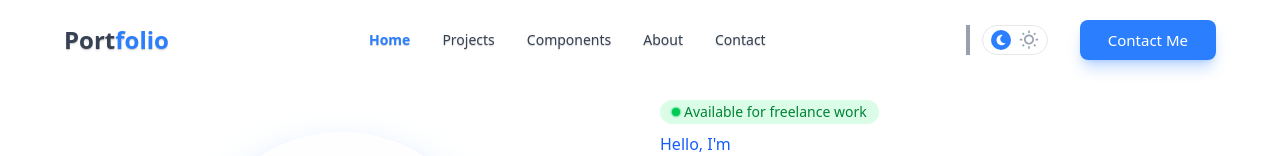
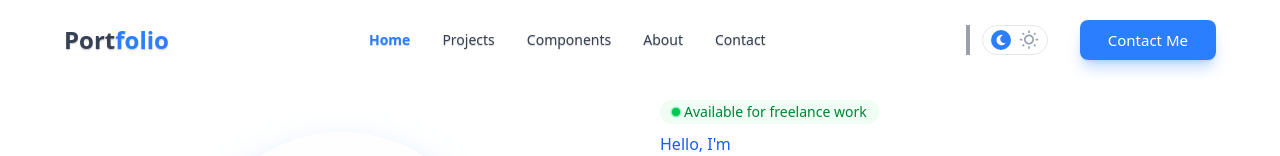
Before and after one commit to Kummirai/react-components, a Next.js app: page / in a window 1280 px wide. Shown: the top 156 px of the page. Built offline with nearby package versions, Linux system fonts and the light colour scheme.

Commit message:
FIx available to work notification

```diff
--- a/components/hero-2a/HeroTwoA.jsx
+++ b/components/hero-2a/HeroTwoA.jsx
@@ -29,7 +29,7 @@ export default function HeroTwoA({ img }) {
         {/* Developer details */}
         <div className="flex flex-col items-center sm:items-start justify-center gap-3 my-5 sm:my-0 sm:px-5 lg:p-0">
           <div className="flex flex-col items-center sm:justify-start sm:items-start justify-center">
-            <div className="inline-flex items-center gap-1 bg-green-100 text-green-700 px-3 py-0.5 rounded-full text-sm font-medium mb-2">
+            <div className="inline-flex items-center gap-1 bg-green-50 text-green-700 px-3 py-0.5 rounded-full text-sm font-medium mb-2">
               <span className="relative flex h-2 w-2">
                 <span className="animate-ping absolute inline-flex h-full w-full rounded-full bg-green-400 opacity-75"></span>
                 <span className="relative inline-flex rounded-full h-2 w-2 bg-green-500"></span>
```
